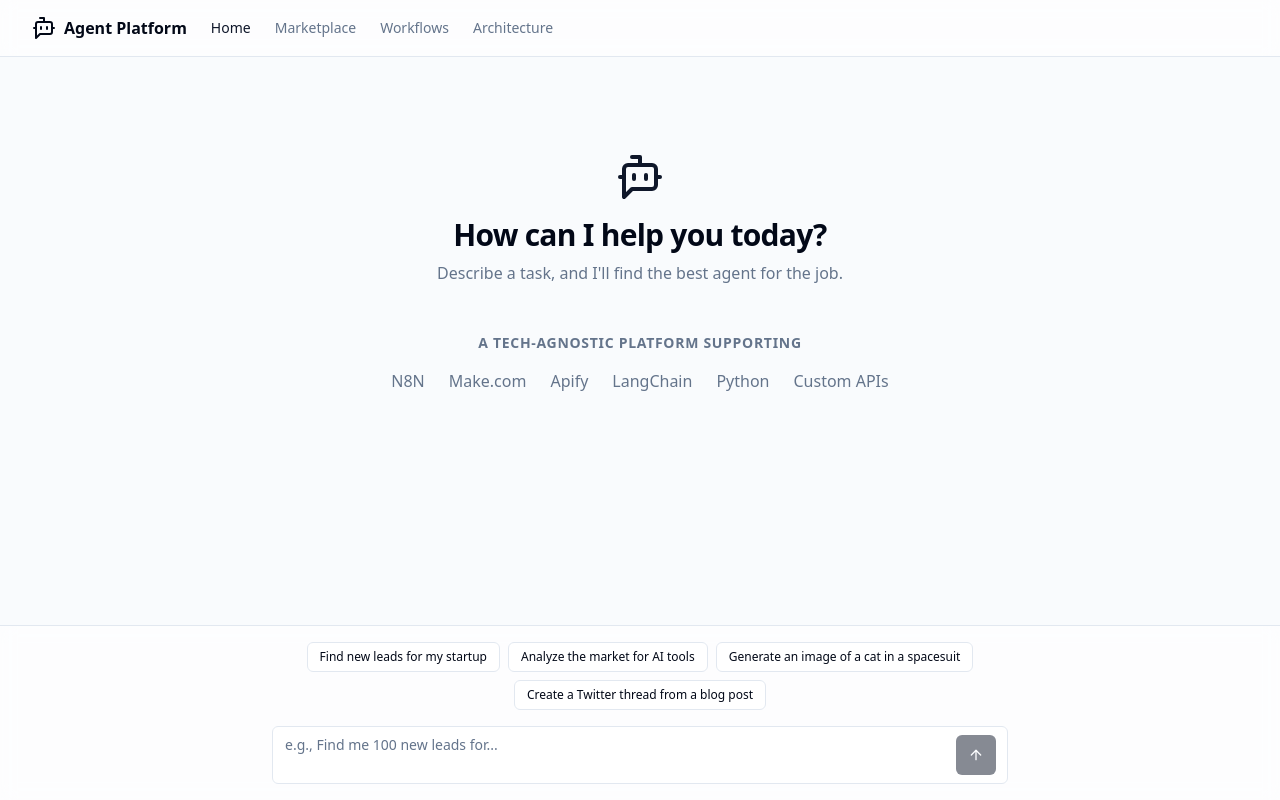
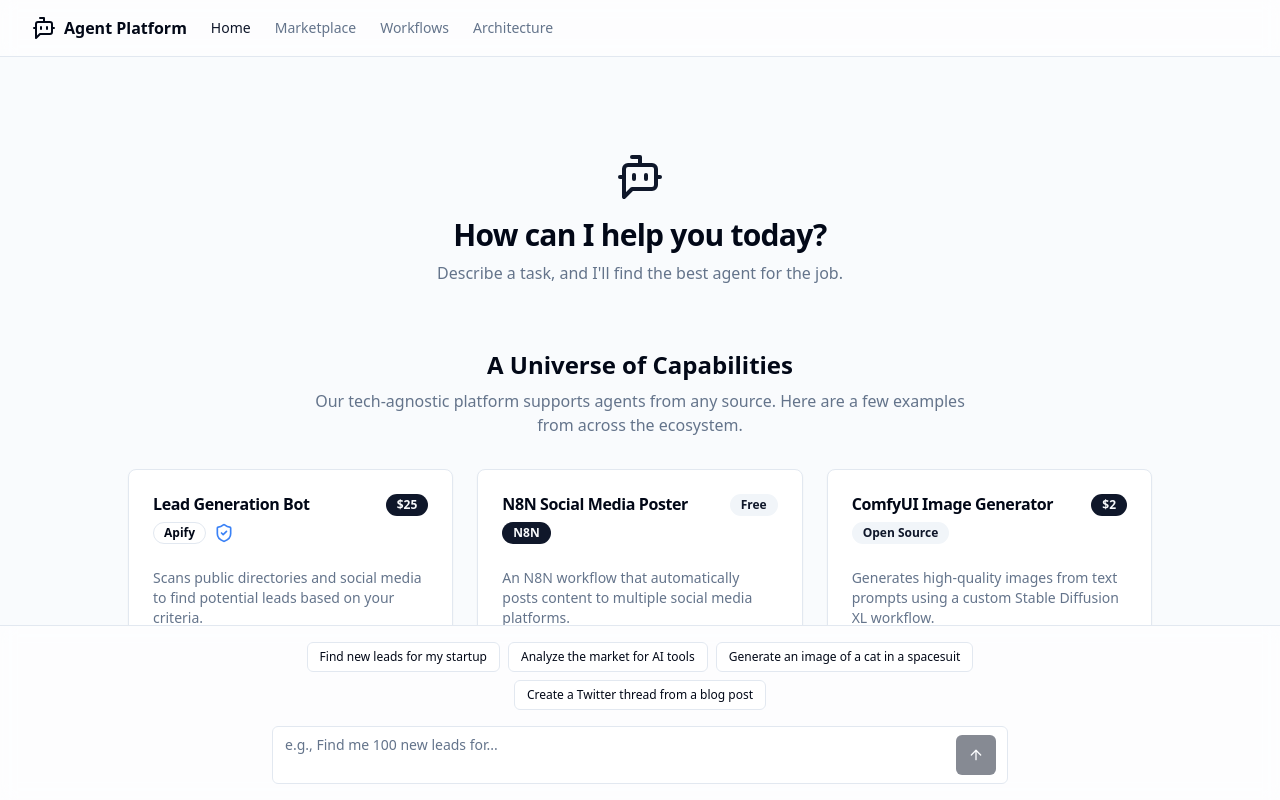
Before and after one commit to inevitablesale/bold-jellyfish-chase, a React (Vite) app: page / in a window 1280 px wide. Built offline with nearby package versions, Linux system fonts and the light colour scheme.

Commit message:
[dyad] Replaced tech list with featured agents - wrote 1 file(s)

```diff
--- a/src/pages/Index.tsx
+++ b/src/pages/Index.tsx
@@ -1,4 +1,5 @@
 import { useState } from "react";
+import { Link } from "react-router-dom";
 import { Button } from "@/components/ui/button";
 import { Textarea } from "@/components/ui/textarea";
 import { agents as initialAgents } from "../data/agents";
@@ -106,6 +107,12 @@ const IndexPage = () => {
     );
   };
 
+  const featuredAgents = [
+    agentsList.find(a => a.id === 'lead-gen-1'),
+    agentsList.find(a => a.id === 'n8n-social-poster'),
+    agentsList.find(a => a.id === 'comfyui-text2img-1'),
+  ].filter(Boolean) as Agent[];
+
   return (
     <div className="flex flex-col h-full" style={{ height: 'calc(100vh - 57px)' }}>
       <main className="flex-1 overflow-y-auto">
@@ -113,22 +120,28 @@ const IndexPage = () => {
           {searchAttempted || isLoading ? (
             renderResults()
           ) : (
-            <div className="text-center max-w-3xl mx-auto pt-16">
-              <BotMessageSquare className="mx-auto h-12 w-12 text-primary" />
-              <h1 className="text-3xl font-bold tracking-tight mt-4">How can I help you today?</h1>
-              <p className="text-muted-foreground mt-2">Describe a task, and I'll find the best agent for the job.</p>
-              <div className="mt-12">
-                <p className="text-sm text-muted-foreground font-semibold uppercase tracking-wider">A Tech-Agnostic Platform Supporting</p>
-                <div className="mt-4 flex justify-center items-center flex-wrap gap-x-6 gap-y-2 text-muted-foreground">
-                  <span className="font-medium">N8N</span>
-                  <span className="font-medium">Make.com</span>
-                  <span className="font-medium">Apify</span>
-                  <span className="font-medium">LangChain</span>
-                  <span className="font-medium">Python</span>
-                  <span className="font-medium">Custom APIs</span>
+            <>
+              <div className="text-center max-w-3xl mx-auto pt-16">
+                <BotMessageSquare className="mx-auto h-12 w-12 text-primary" />
+                <h1 className="text-3xl font-bold tracking-tight mt-4">How can I help you today?</h1>
+                <p className="text-muted-foreground mt-2">Describe a task, and I'll find the best agent for the job.</p>
+              </div>
+
+              <div className="mt-16 max-w-5xl mx-auto">
+                <h2 className="text-2xl font-bold text-center mb-2">A Universe of Capabilities</h2>
+                <p className="text-muted-foreground text-center mb-8 max-w-2xl mx-auto">
+                  Our tech-agnostic platform supports agents from any source. Here are a few examples from across the ecosystem.
+                </p>
+                <div className="grid gap-6 sm:grid-cols-1 md:grid-cols-2 lg:grid-cols-3">
+                  {featuredAgents.map(agent => <AgentCard key={agent.id} agent={agent} />)}
+                </div>
+                <div className="text-center mt-12">
+                  <Button asChild size="lg">
+                    <Link to="/marketplace">Explore All Agents</Link>
+                  </Button>
                 </div>
               </div>
-            </div>
+            </>
           )}
         </div>
       </main>
```
